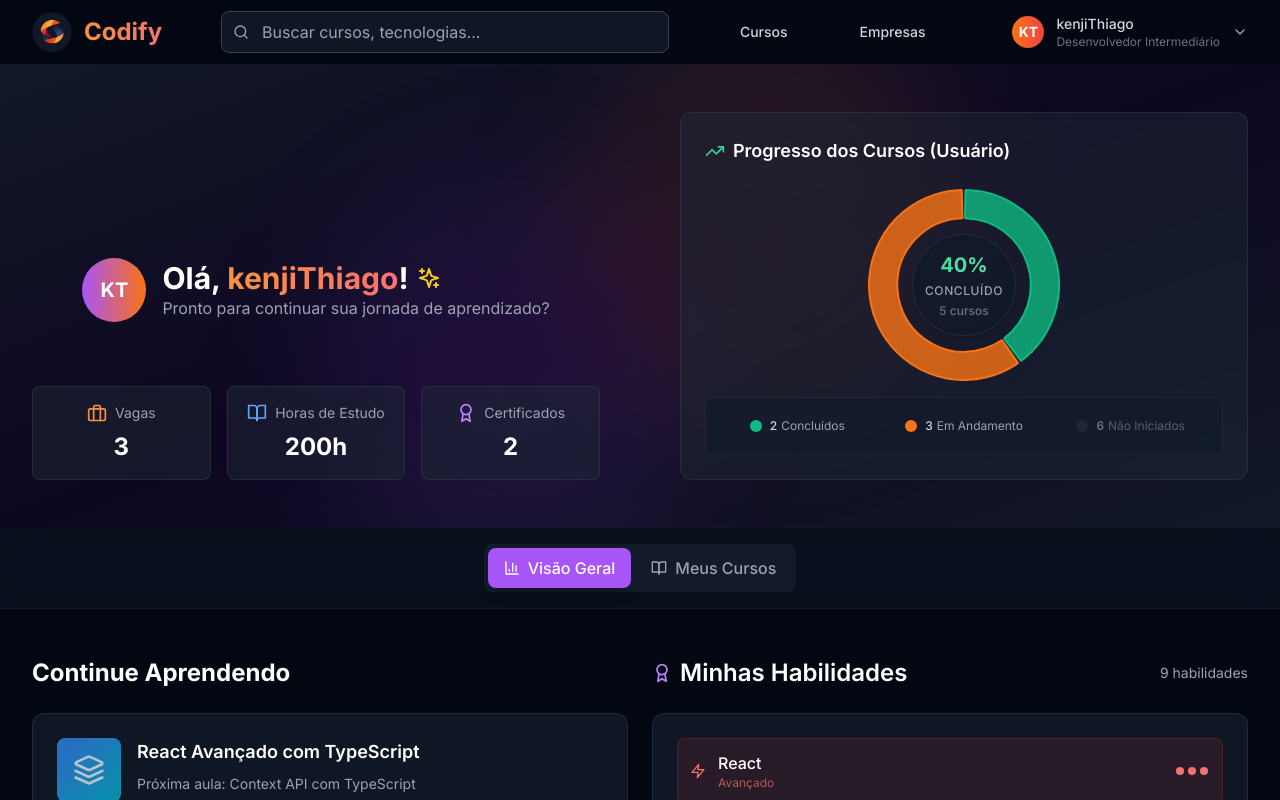
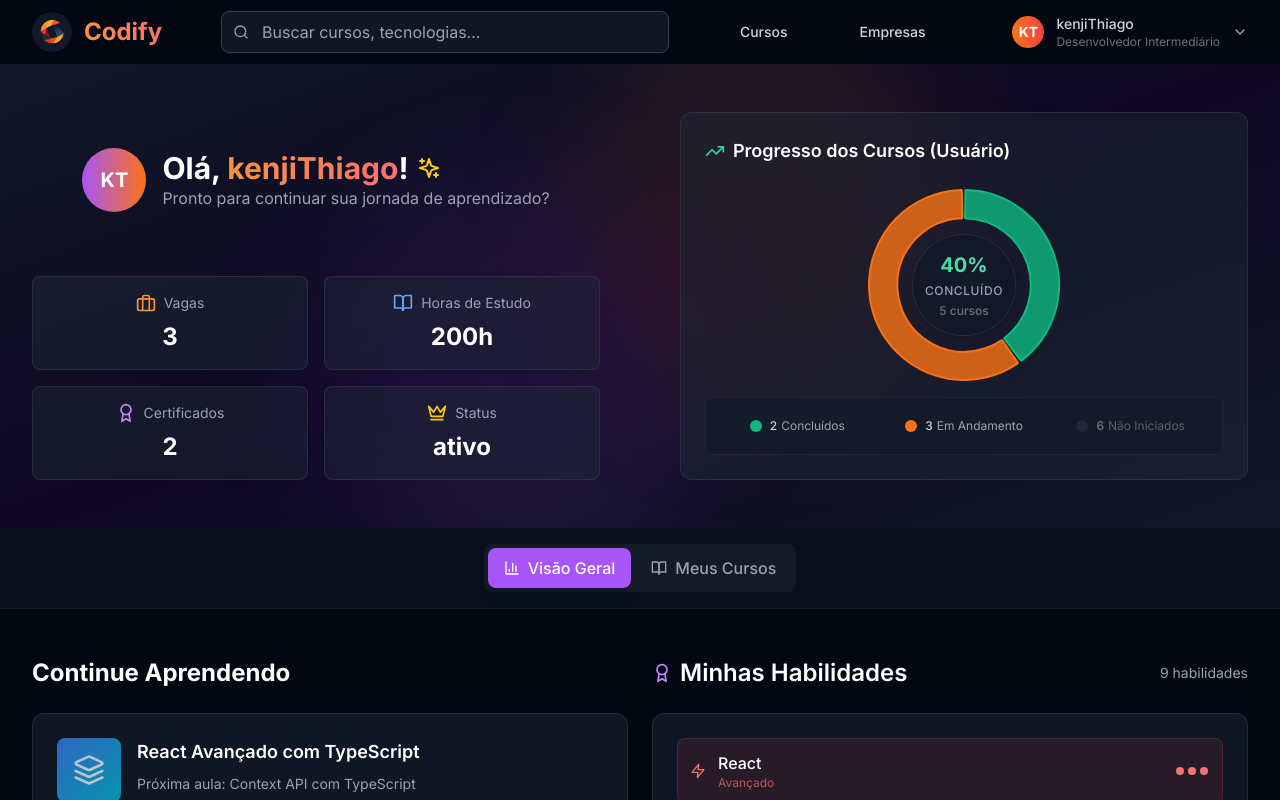
Before and after one commit to kenjiThiago/ProjetoBD2, a Next.js app in the folder frontend/: page /dashboard in a window 1280 px wide. Shown: the top 800 px of the page. Built offline with nearby package versions, Linux system fonts and the light colour scheme.

Commit message:
[front] Adicionado no DashboardHero o status do plano do aluno.

```diff
--- a/frontend/src/app/dashboard/components/DashboardHero.tsx
+++ b/frontend/src/app/dashboard/components/DashboardHero.tsx
@@ -6,6 +6,7 @@ import {
   Award,
   Briefcase,
   Sparkles,
+  Crown,
 } from 'lucide-react'
 import DonutChart from './DonutChart'
 
@@ -17,6 +18,7 @@ interface User {
   completedCourses: number
   inProgressCourses: number
   studyTime: string
+  status: string
   certificates: number
   totalCourses: number
   appliedJobs: number
@@ -52,18 +54,18 @@ export default function DashboardHero({
                   <span className="text-xl font-bold text-white">{user.avatar}</span>
                 </div>
                 <div>
-                  <div className="flex items-center gap-2">
+                  <div className="flex items-center gap-2 justify-center sm:justify-start">
                     <h1 className="text-3xl font-bold text-white">
                       Olá, <span className="gradient-text">{user.name}</span>!
                     </h1>
                     <Sparkles className="text-yellow-400"/>
                   </div>
-                  <p className="text-gray-400">Pronto para continuar sua jornada de aprendizado?</p>
+                  <p className="text-gray-400 text-center sm:text-left">Pronto para continuar sua jornada de aprendizado?</p>
                 </div>
               </div>
 
               {/* Quick Stats */}
-              <div className="grid grid-cols-2 lg:grid-cols-3 gap-4 items-center">
+              <div className="grid grid-cols-2 lg:grid-cols-2 gap-4 items-center">
                 <div className="flex flex-col items-center bg-gray-800/50 rounded-lg p-4 border border-gray-700/50 h-full">
                   <div className="flex items-center space-x-2 mb-2">
                     <Briefcase className="w-5 h-5 text-orange-400" />
@@ -87,6 +89,13 @@ export default function DashboardHero({
                   </div>
                   <div className="text-2xl font-bold text-white">{user.certificates}</div>
                 </div>
+                <div className="flex flex-col items-center bg-gray-800/50 rounded-lg p-4 border border-gray-700/50 h-full">
+                  <div className="flex items-center space-x-2 mb-2">
+                    <Crown className="w-5 h-5 text-yellow-400" />
+                    <span className="text-sm text-gray-400">Status</span>
+                  </div>
+                  <div className="text-2xl font-bold text-white">{user.status}</div>
+                </div>
               </div>
             </div>
 
--- a/frontend/src/app/dashboard/components/DashboardPageContent.tsx
+++ b/frontend/src/app/dashboard/components/DashboardPageContent.tsx
@@ -62,6 +62,7 @@ export default function DashboardPage() {
     inProgressCourses: coursesInProgress.length,
     certificates: coursesWithCertificates.length,
     studyTime: "200h",
+    status: "ativo",
     skills: ["React: avançado", "Python: intermediário", "c : avançado", "css: basico", "java: basico", "node: avançado", "figma: basico", "javascript: intermediário", "go: basico"],
     totalCourses: courses.length,
     appliedJobs: 3,
```
